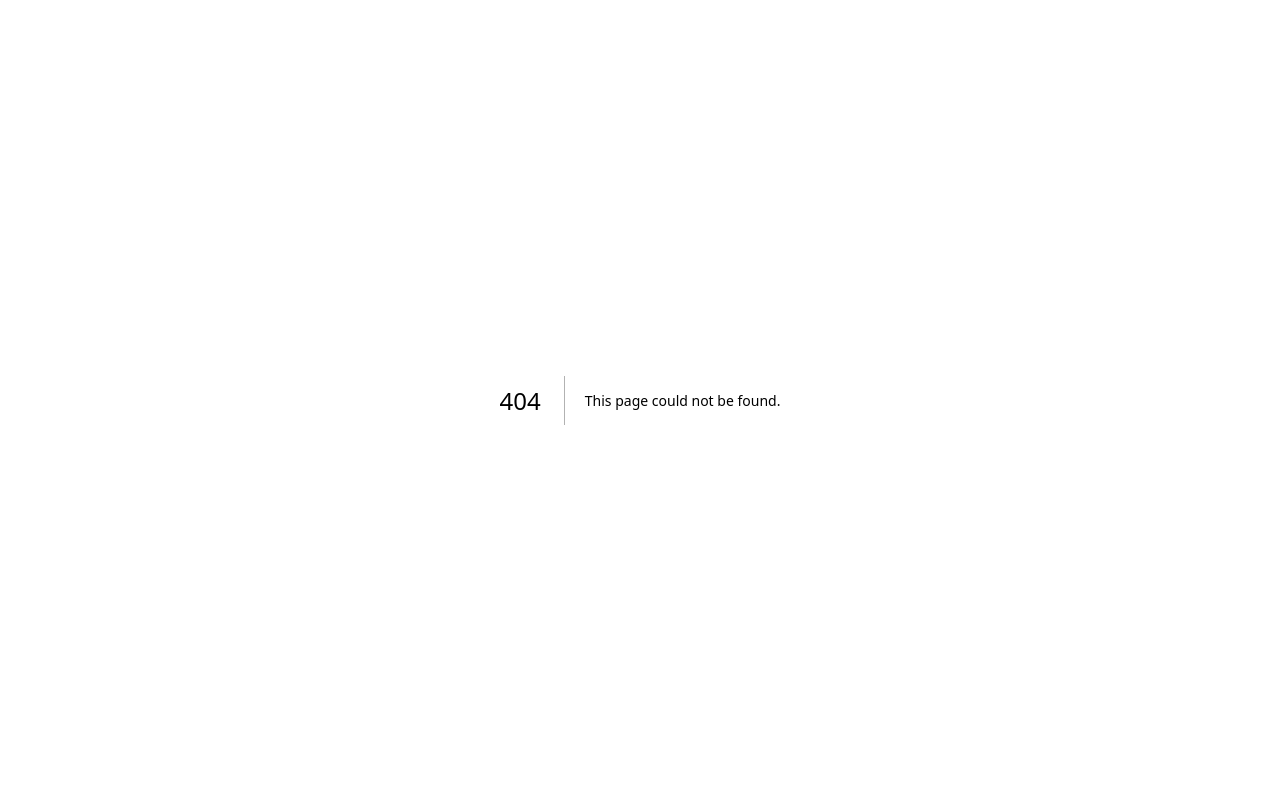
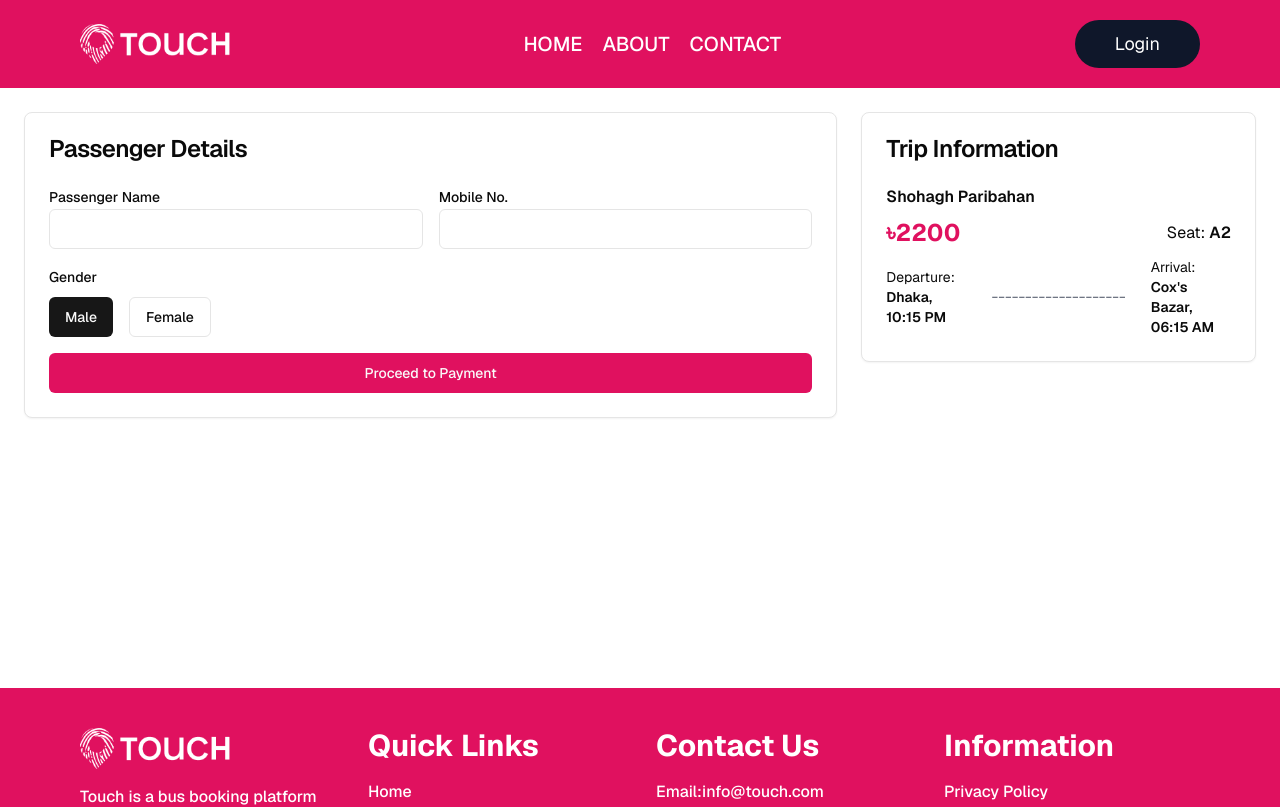
Before and after one commit to Mr-Rafiqul-Islam/ticketing-site, a Next.js app: page /booking in a window 1280 px wide. Before the commit this address had no page. Shown: the top 807 px of the page. Built offline with nearby package versions, Linux system fonts and the light colour scheme.

Commit message:
Booking Form Added

```diff
--- /dev/null
+++ b/app/(website)/(pages)/booking/page.tsx
@@ -0,0 +1,12 @@
+import BookingForm from '@/components/bus-booking/BookingForm'
+import React from 'react'
+
+function page() {
+  return (
+    <div className='h-[600px] '>
+        <BookingForm/>
+    </div>
+  )
+}
+
+export default page
--- a/components/SearchBar.tsx
+++ b/components/SearchBar.tsx
@@ -24,6 +24,7 @@ import { useFetchLocations } from "@/utlis/hooks/useFetchLocations";
 import { useSearchTrip } from "@/utlis/hooks/useSearchTrip";
 import { format } from "date-fns";
 import { useSearchContext } from "@/utlis/provider/SearchProvider";
+import { useForm } from "react-hook-form";
 
 interface searchTripvalues {
   from_location_id: number;
@@ -31,6 +32,13 @@ interface searchTripvalues {
   date: string;
 }
 function SearchBar() {
+
+const {
+    register,
+    handleSubmit,
+    formState: { errors },
+  } = useForm<searchTripvalues>();
+
 
   const [tripType, setTripType] = useState("oneWay");
   const [from, setFrom] = useState("");
@@ -46,10 +54,6 @@ function SearchBar() {
 
   // console.log(locationArray, "lcation from API response");
 
-  // const locations = [
-  //   { id: 1, value: "dhaka", label: "Dhaka" },
-  //   { id: 2, value: "coxsbazar", label: "Cox's Bazar" },
-  // ];
   const locations = locationArray?.map((loc: any) => ({
     id: loc.id,
     value: loc.name.toLowerCase().replace(/\s+/g, ""),
@@ -133,6 +137,7 @@ function SearchBar() {
                                 setFrom(location.value);
                                 setFromId(location.id);
                               }}
+                              value={location.value}
                             >
                               <Check
                                 className={cn(
@@ -179,6 +184,7 @@ function SearchBar() {
                                 setTo(location.value);
                                 setToId(location.id);
                               }}
+                              value={location.value}
                             >
                               <Check
                                 className={cn(
--- /dev/null
+++ b/components/bus-booking/BookingForm.tsx
@@ -0,0 +1,112 @@
+"use client";
+
+import { useForm } from "react-hook-form";
+import { Input } from "@/components/ui/input";
+import { Button } from "@/components/ui/button";
+import { Card, CardContent, CardHeader, CardTitle } from "@/components/ui/card";
+import { Label } from "@/components/ui/label";
+import { useState } from "react";
+
+type BookingFormData = {
+  mobile: string;
+  passenger_name: string;
+  gender: "male" | "female";
+};
+
+export default function BookingForm() {
+  const {
+    register,
+    handleSubmit,
+    formState: { errors },
+  } = useForm<BookingFormData>();
+  const [gender, setGender] = useState<"male" | "female">("male");
+
+  const onSubmit = (data: BookingFormData) => {
+
+    console.log("Form Submitted:", data);
+
+  };
+
+  return (
+    <div className="max-w-7xl mx-auto p-6 grid grid-cols-3 gap-6">
+      {/* Passenger Details */}
+      <div className="col-span-2">
+        <Card>
+          <CardHeader>
+            <CardTitle>Passenger Details</CardTitle>
+          </CardHeader>
+          <CardContent>
+            <form onSubmit={handleSubmit(onSubmit)} className="space-y-4">
+              <div className="grid grid-cols-2 gap-4">
+                <div>
+                  <Label htmlFor="passenger_name">Passenger Name</Label>
+                  <Input
+                    id="passenger_name"
+                    {...register("passenger_name", { required: true })}
+                  />
+                  {errors.passenger_name && (
+                    <p className="text-red-500">First name is required.</p>
+                  )}
+                </div>
+                <div>
+                  <Label htmlFor="mobile">Mobile No.</Label>
+                  <Input
+                    id="mobile"
+                    type="tel"
+                    {...register("mobile", { required: true })}
+                  />
+                  {errors.mobile && (
+                    <p className="text-red-500">Mobile number is required.</p>
+                  )}
+                </div>
+              </div>
+              <div>
+                <Label>Gender</Label>
+                <div className="flex space-x-4 mt-2">
+                  <Button type="button" variant={gender === "male" ? "default" : "outline"} onClick={() => setGender("male")}>Male</Button>
+                  <Button type="button" variant={gender === "female" ? "default" : "outline"} onClick={() => setGender("female")}>Female</Button>
+                </div>
+              </div>
+              <Button type="submit" className="w-full bg-primary-color hover:bg-primary-color/90">
+                Proceed to Payment
+              </Button>
+            </form>
+          </CardContent>
+        </Card>
+      </div>
+
+      {/* Ticket Info */}
+      <aside className="col-span-1">
+        <Card>
+          <CardHeader>
+            <CardTitle>Trip Information</CardTitle>
+          </CardHeader>
+          <CardContent>
+            <div className="space-y-2">
+              <p className="font-semibold">Shohagh Paribahan</p>
+              <div className="flex items-center justify-between">
+              <p className="text-2xl font-bold text-primary-color">৳2200</p>
+              <p>
+                Seat: <span className="font-semibold">A2</span>
+              </p>
+              </div>
+              <div className="grid grid-cols-4 gap-2 place-items-center">
+              <p className="col-span-1 text-sm">
+                Departure:{" "}
+                <span className="font-semibold">Dhaka, 10:15 PM</span>
+              </p>
+              <p className="col-span-2 justify-center flex text-gray-500">
+                --------------------
+              </p>
+              <p className="col-span-1 text-sm">
+                Arrival:{" "}
+                <span className="font-semibold">Cox's Bazar, 06:15 AM</span>
+              </p>
+              </div>
+            </div>
+          </CardContent>
+        </Card>
+      </aside>
+    </div>
+  );
+}
```
Also changed, not shown: utlis/hooks/useBooking.ts (added).
